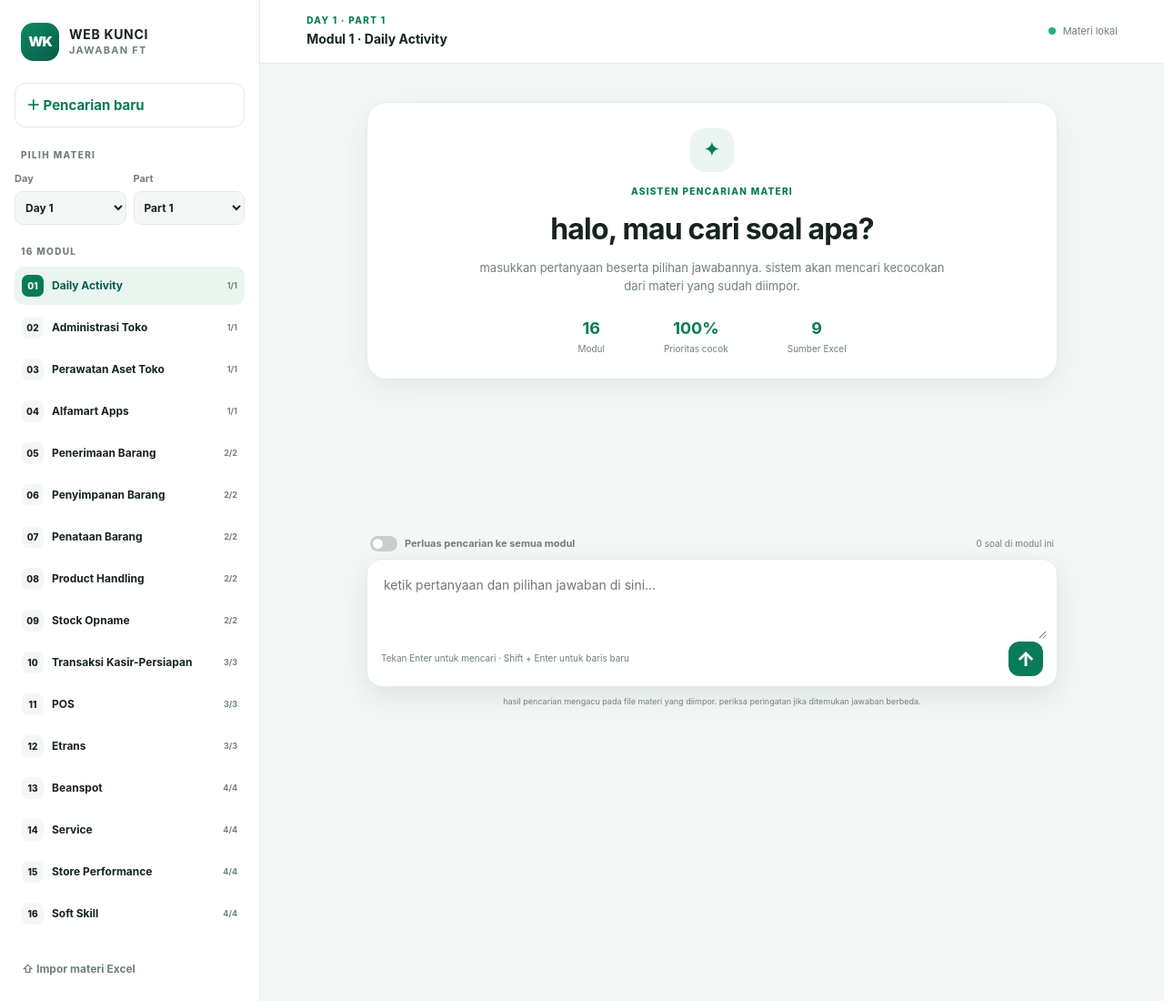
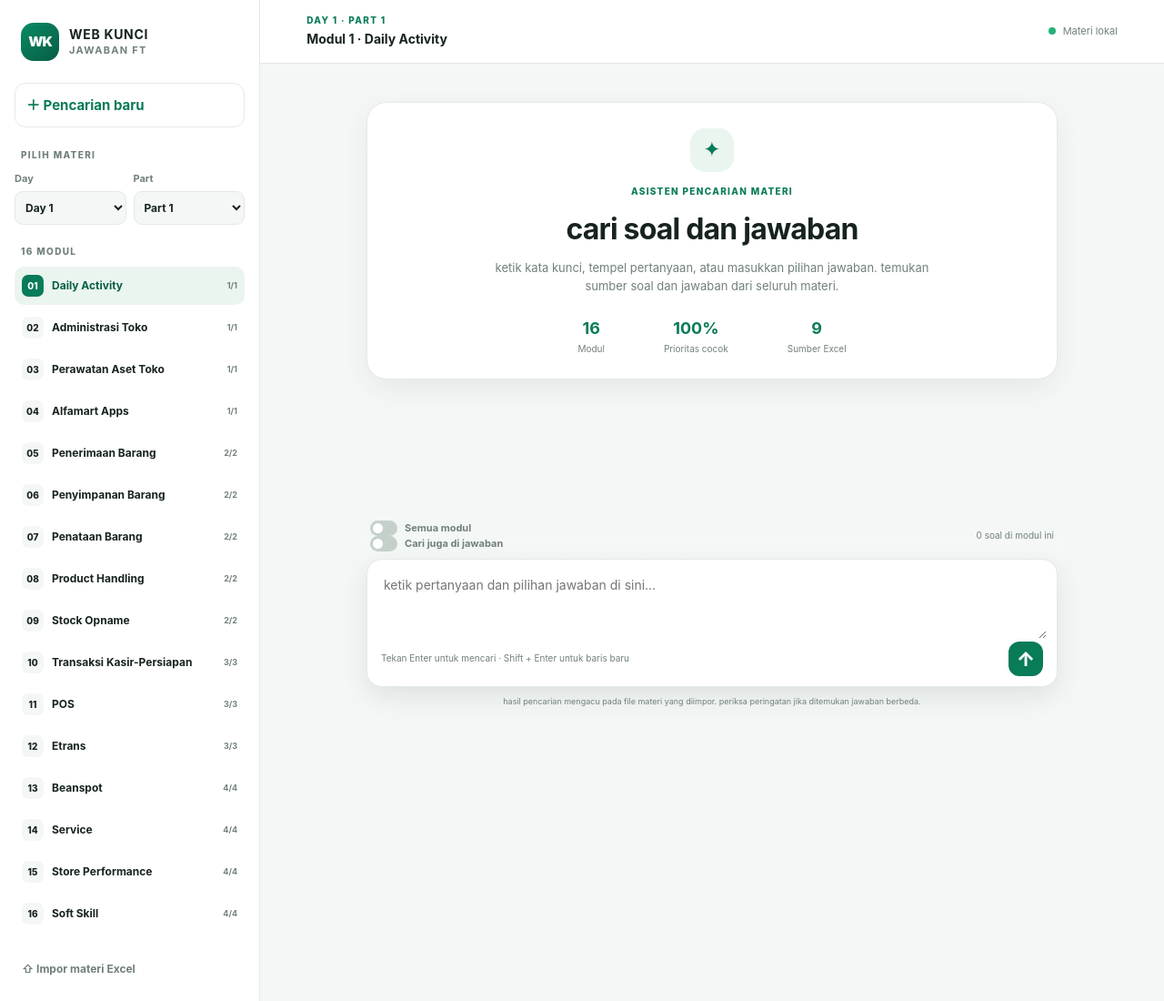
Before and after one commit to iyam-ctrl/WEBKUNCIJAWABANFT, a plain HTML site: page index.html in a window 1280 px wide. Shown: the top 1100 px of the page at 91% size. Drawn offline with Linux system fonts and the light colour scheme.

Commit message:
Refresh search interface structure for question and answer results

```diff
--- a/index.html
+++ b/index.html
@@ -47,8 +47,8 @@
       <section class="welcome" id="welcome">
         <div class="welcome-icon">✦</div>
         <div class="eyebrow">ASISTEN PENCARIAN MATERI</div>
-        <h1>halo, mau cari soal apa?</h1>
-        <p>masukkan pertanyaan beserta pilihan jawabannya. sistem akan mencari kecocokan dari materi yang sudah diimpor.</p>
+        <h1>cari soal dan jawaban</h1>
+        <p>ketik kata kunci, tempel pertanyaan, atau masukkan pilihan jawaban. temukan sumber soal dan jawaban dari seluruh materi.</p>
         <div class="quick-info">
           <div><b>16</b><span>Modul</span></div>
           <div><b>100%</b><span>Prioritas cocok</span></div>
@@ -56,11 +56,11 @@
         </div>
       </section>
 
-      <section class="chat-area" id="chatArea" aria-live="polite"></section>
+      <section class="chat-area results-area" id="chatArea" aria-live="polite"></section>
 
       <section class="composer-wrap">
         <div class="expand-row">
-          <label class="switch-label"><input type="checkbox" id="crossSearch"> <span class="switch-ui"></span> Perluas pencarian ke semua modul</label>
+          <div class="search-toggles"><label class="switch-label"><input type="checkbox" id="crossSearch"> <span class="switch-ui"></span> Semua modul</label><label class="switch-label"><input type="checkbox" id="searchAnswers"> <span class="switch-ui"></span> Cari juga di jawaban</label></div>
           <span class="small-hint" id="moduleCount">0 soal tersedia</span>
         </div>
         <form class="composer" id="questionForm">
```
